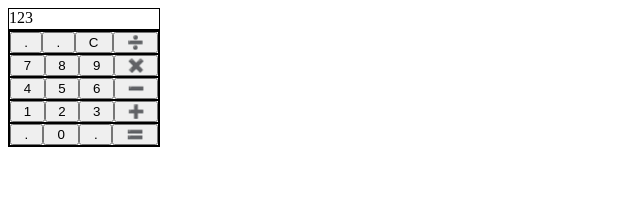
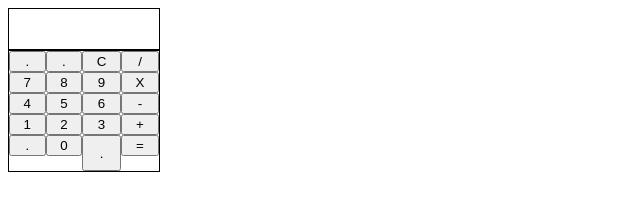
Before and after one commit to Nickaela/calculator, a plain HTML site: page index.html in a window 1280 px wide. Shown: the whole page, without its empty margins (0-640 px from the left). Drawn offline with Linux system fonts and the light colour scheme.

Commit message:
change the calculator display

```diff
--- a/index.html
+++ b/index.html
@@ -9,49 +9,41 @@
 <body>
 
 <div id = "display">
-    123
+    <div class = "p"><p class = "inputDisplay"></p></div>
 </div>
 
 <div id = "calculator">
-    <div class = "first">
-        <button>.</button>
-        <button>.</button>
-        <button>C</button>
-        <button>➗</button>
+<div id = "first">
+    <button class = "dot">.</button>
+    <button class = "number">7</button>
+    <button class = "number">4</button>
+    <button class = "number">1</button>
+     <button class = "dot">.</button>
+</div>
+<div id = "second">
+    <button class = "dot">.</button>
+    <button class = "number">8</button>
+    <button class = "number">5</button>
+    <button class = "number">2</button>
+     <button class = "number">0</button>
+</div>
+<div id = "third">
+    <button class = "clear">C</button>
+    <button class = "number">9</button>
+    <button class = "number">6</button>
+    <button class = "number">3</button>
+     <button class = "num">.</button>
+</div>
+<div id = "fourth">
+    <button class = "ope">/</button>
+    <button class = "ope">X</button>
+    <button class = "ope">-</button>
+    <button class = "ope">+</button>
+     <button class = "equals">=</button>
+</div>
 
-    </div>
 
-    <div class = "second">
-        <button>7</button>
-        <button>8</button>
-        <button>9</button>
-        <button>✖️</button>
 
-    </div>
-
-    <div class = "third">
-        <button>4</button>
-        <button>5</button>
-        <button>6</button>
-        <button>➖</button>
-
-    </div>
-
-    <div class = "fourth">
-        <button>1</button>
-        <button>2</button>
-        <button>3</button>
-        <button>➕</button>
-
-    </div>
-
-    <div class = "fifth">
-        <button>.</button>
-        <button>0</button>
-        <button>.</button>
-        <button>🟰</button>
-
-    </div>
 </div>
 
 <script src="script.js"></script>
--- a/styles.css
+++ b/styles.css
@@ -1,20 +1,24 @@
 #display {
-
     border: 1px solid black;
     width: 150px;
-    height: 20px;
+    height: 40px;
 }
 
 #calculator {
     border: 1px solid black;
     width: 150px;
-}
-
-.first, .second, .third, .fourth, .fifth {
-    border: .5px solid black;
+    height: 120px;
     display: flex;
 }
 
-button {
+#first, #second, #third, #fourth{
+
+    display: flex;
+    flex-direction: column;
     flex: auto;
 }
+
+.num {
+
+    flex: auto;
+}
```
